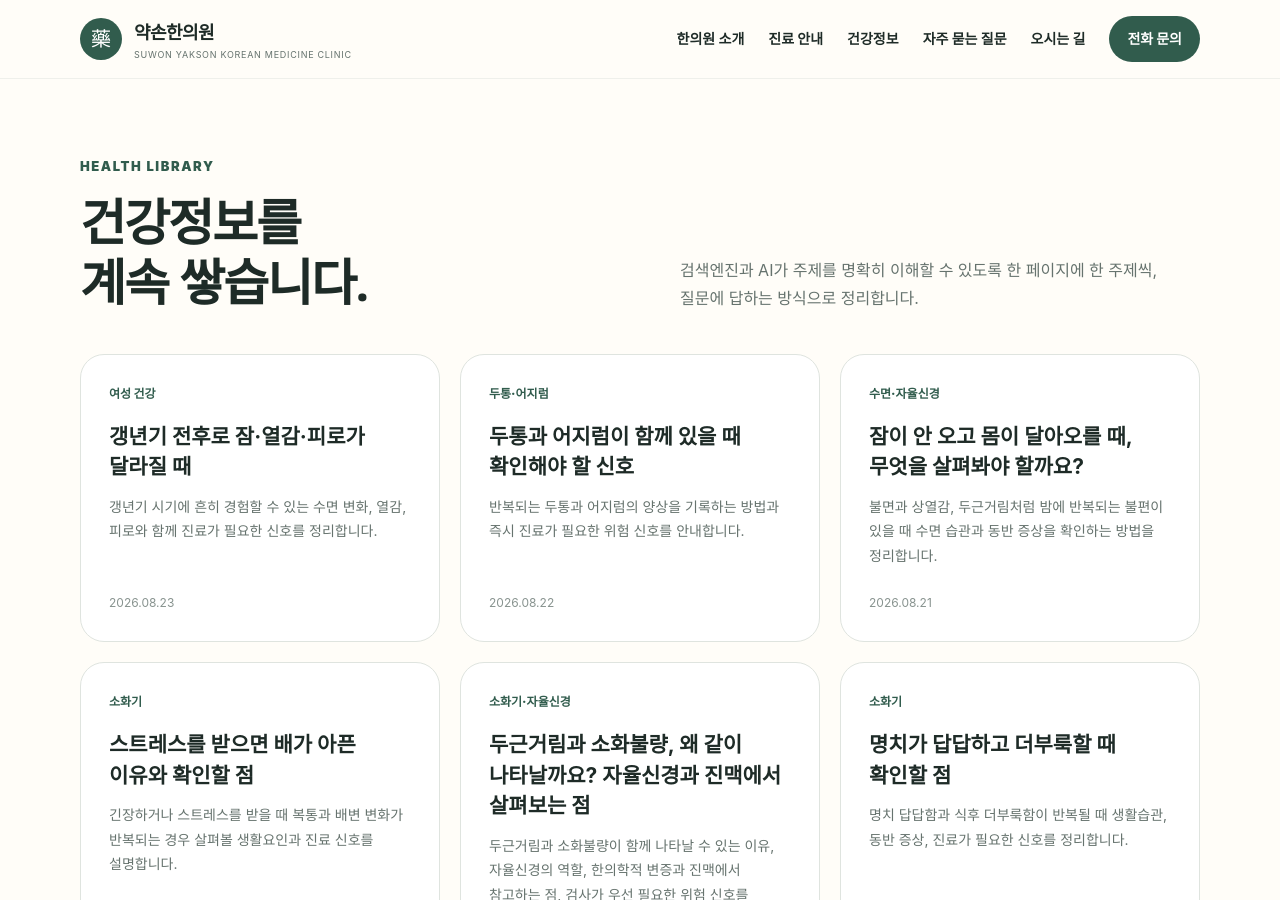
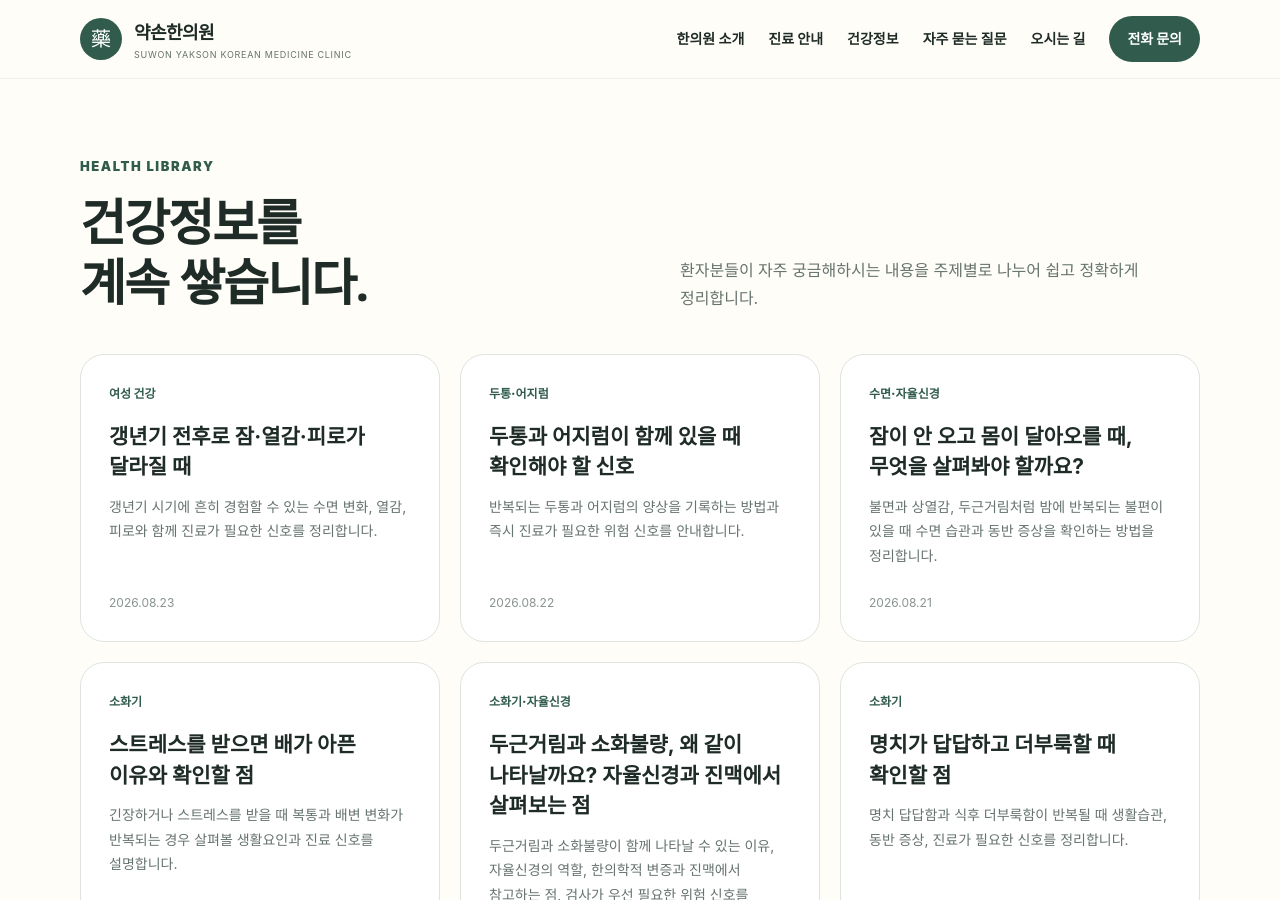
Before and after one commit to yaksonclinic/yakson-suwon-site, a Jekyll site: the page built from index.md, in a window 1280 px wide and 900 px high, scrolled down 2394 px. Built offline with Jekyll 4.4.1, drawn with Linux system fonts in a browser that asks for light colours.

Commit message:
Update health library introduction text

```diff
--- a/index.md
+++ b/index.md
@@ -77,7 +77,7 @@ description: "수원 팔달구 우만동 약손한의원의 진료시간, 위치
   <div class="container">
     <div class="section-head">
       <div><span class="eyebrow">HEALTH LIBRARY</span><h2>건강정보를<br>계속 쌓습니다.</h2></div>
-      <p>검색엔진과 AI가 주제를 명확히 이해할 수 있도록 한 페이지에 한 주제씩, 질문에 답하는 방식으로 정리합니다.</p>
+      <p>환자분들이 자주 궁금해하시는 내용을 주제별로 나누어 쉽고 정확하게 정리합니다.</p>
     </div>
     <div class="post-grid">
       {% for post in site.posts limit:6 %}
```
